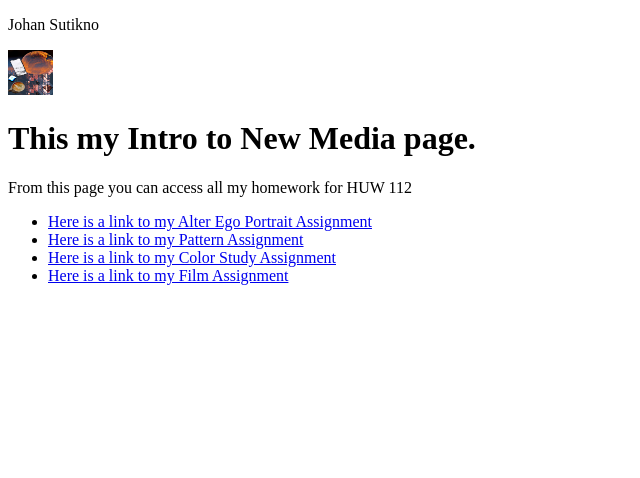
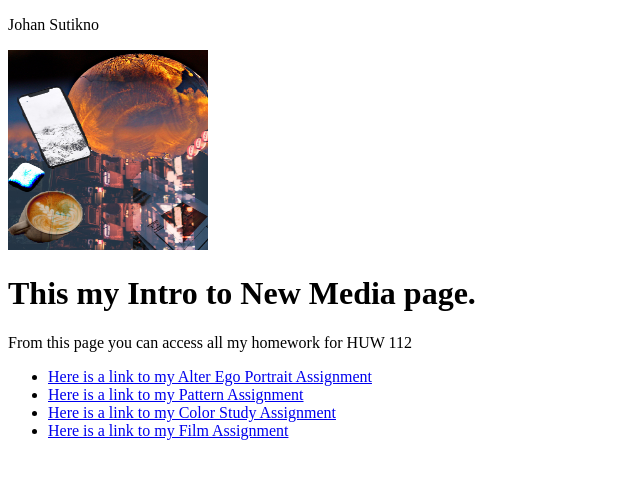
Before and after one commit to johansutikno/jsutikno.github.io, a plain HTML site: page index.html in a window 1280 px wide. Shown: the whole page, without its empty margins (0-640 px from the left). Drawn offline with Linux system fonts and the light colour scheme.

Commit message:
Update index.html

```diff
--- a/index.html
+++ b/index.html
@@ -2,7 +2,7 @@
 <html>
   <p>Johan Sutikno</p>
   <body>
-  <img src="practicevl-johan.s.jpg" width="45" height="45">
+  <img src="practicevl-johan.s.jpg" width="200" height="200">
   <h1>This my Intro to New Media page.</h1>
     <p>From this page you can access all my homework for HUW 112</p>
     <ul>
```
